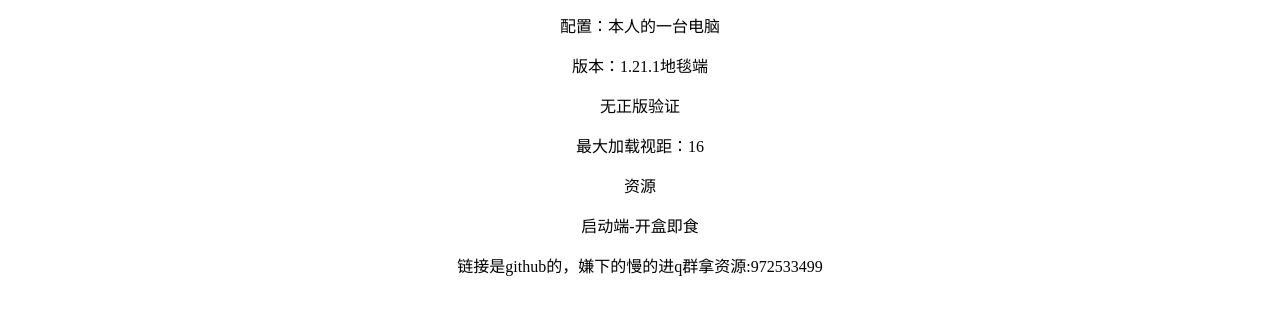
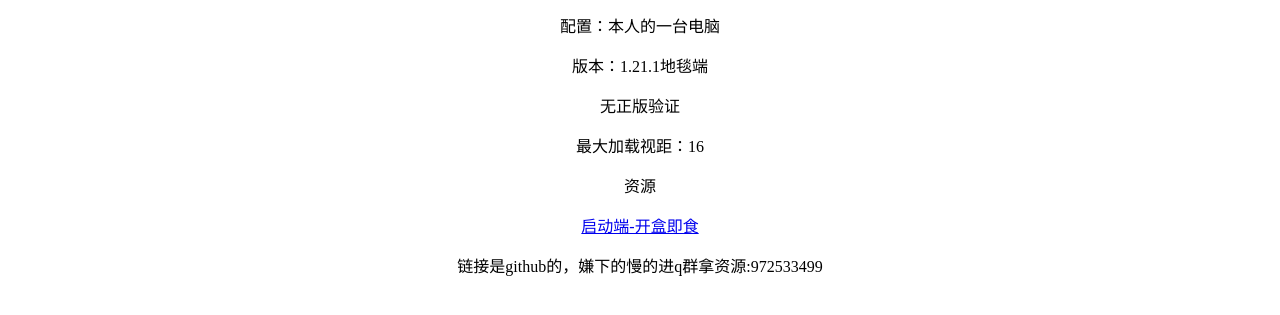
Before and after one commit to pellx/minecraft_server, a plain HTML site: page web.html in a window 1280 px wide. Shown: the part 199-514 px from the top of the page. Drawn offline with Linux system fonts and the light colour scheme.

Commit message:
Update web.html

```diff
--- a/web.html
+++ b/web.html
@@ -21,10 +21,10 @@
         <div style="
     text-align:center;
     ">
+            <p> </p>
             <p>资源<p/>
-            <p scr="">启动端-开盒即食<p/>
+            <a href="https://pellx.github.io/minecraft_server/block/客户端-开盖即食.7z">启动端-开盒即食<a/>
             <p>链接是github的，嫌下的慢的进q群拿资源:972533499<p/>
         </div>
-
     </body>
 </html>
```
